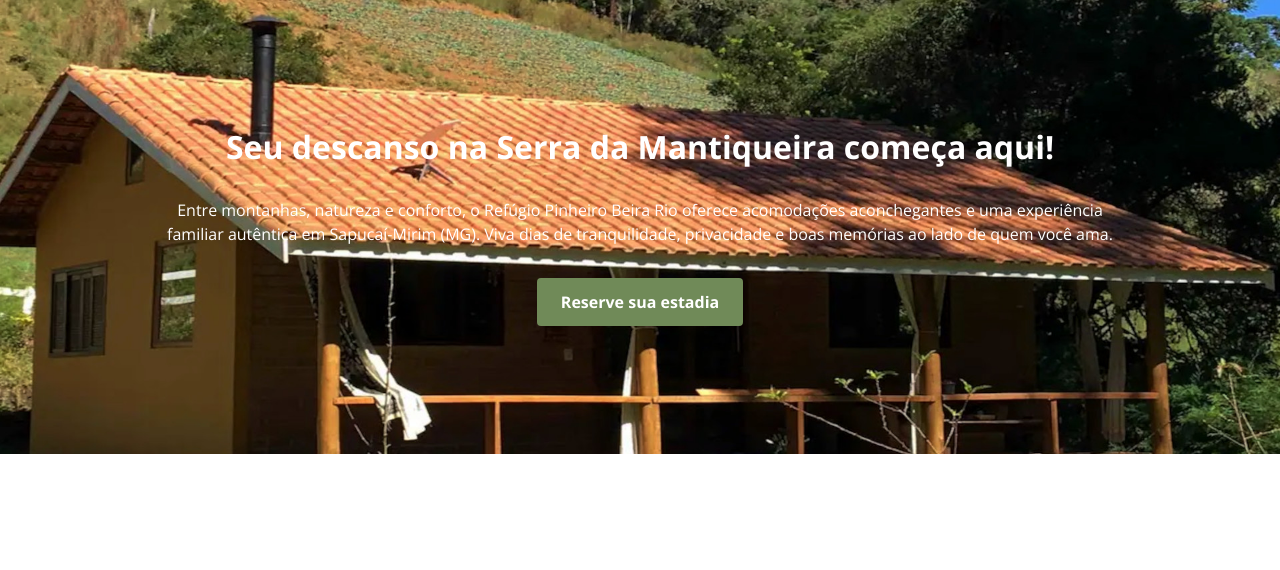
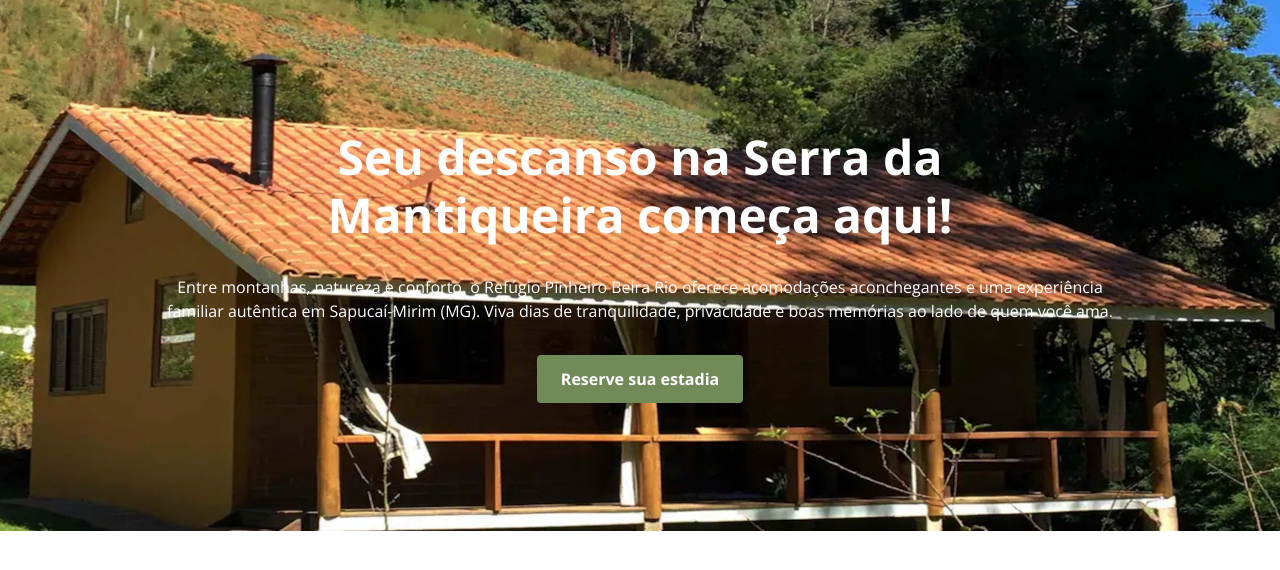
Before and after one commit to refugiopinheirobeirario/refugiopinheirobeirario.github.io, a Jekyll site: the page built from index.md, in a window 1280 px wide. Shown: the top 570 px of the page. Built offline with Jekyll 4.4.1, drawn with Linux system fonts in a browser that asks for light colours.

Commit message:
Improve Headings

```diff
--- a/_sass/base.scss
+++ b/_sass/base.scss
@@ -34,3 +34,15 @@ h6 {
   font-weight: bold;
   line-height: 1.2;
 }
+
+h1 {
+  font-size: 3rem;
+}
+
+h2 {
+  font-size: 1.5rem
+}
+
+h3 {
+  font-size: 1rem;
+}
```
